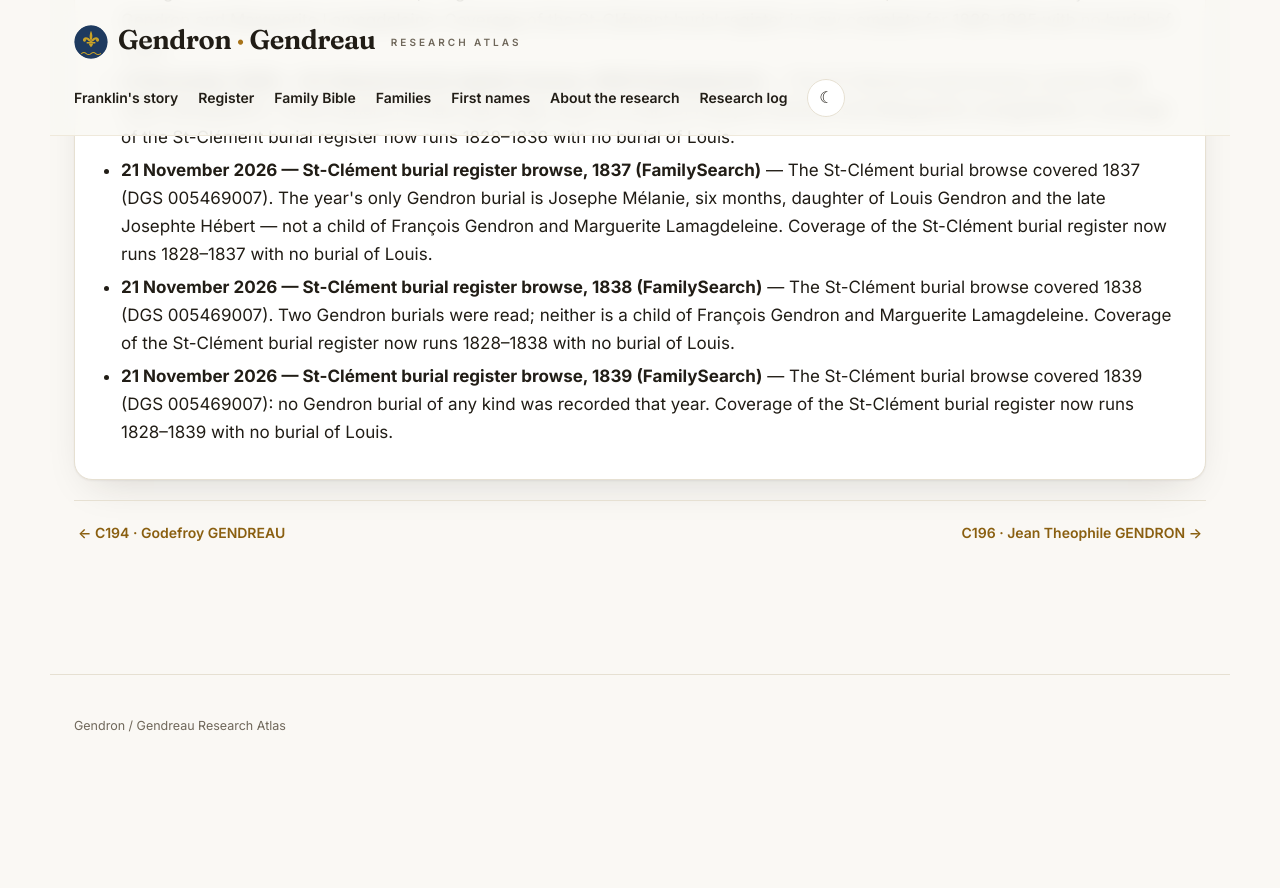
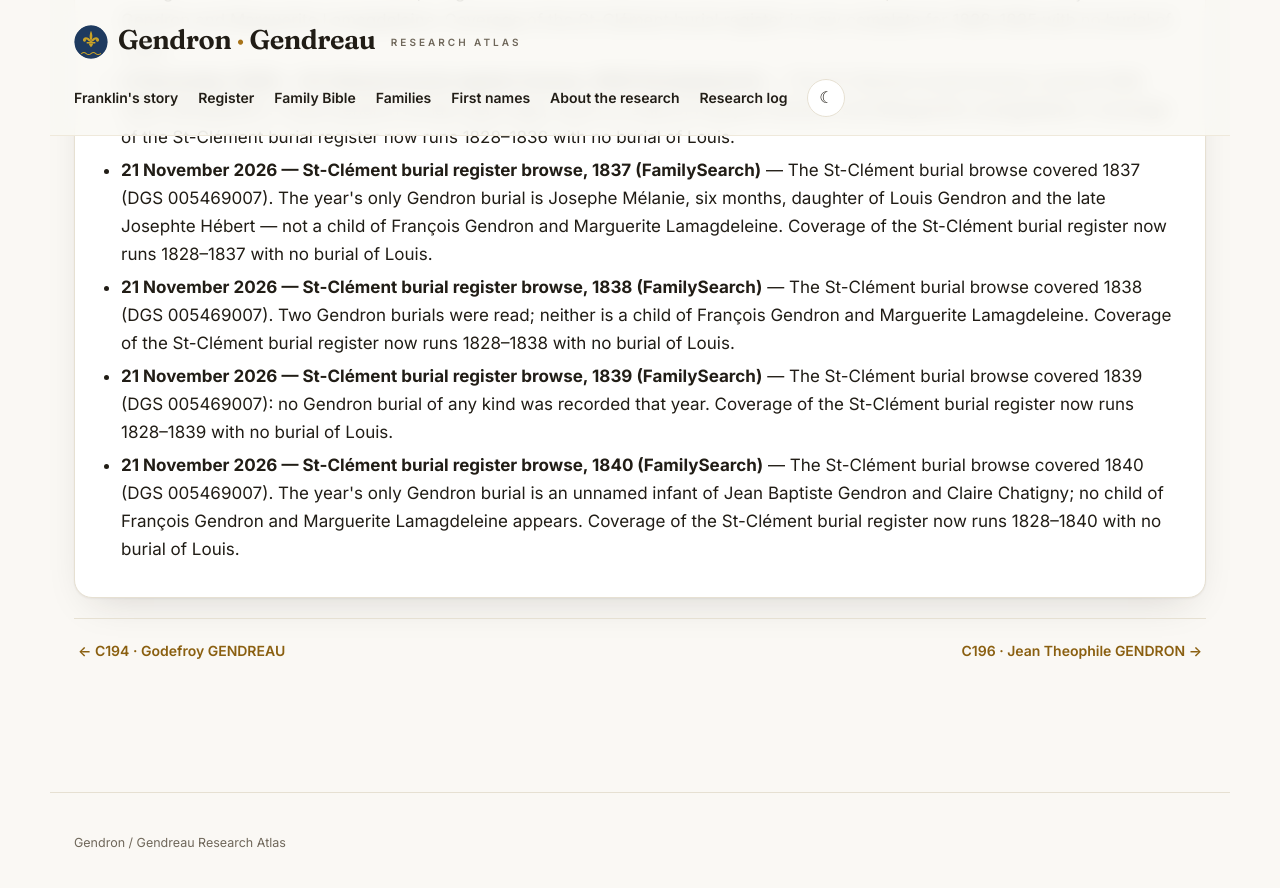
Before and after one commit to vetharmon/gendron-research, a Jekyll site: the page built from _candidates/c195.md, in a window 1280 px wide and 900 px high, scrolled down 3460 px. Shown: the top 888 px of the window. Built offline with Jekyll 4.4.1, drawn with Linux system fonts in a browser that asks for light colours; before the commit the page ends 4243 px from its top, so only the background shows below that.

Commit message:
St-Clement burial browse 1840 — entries for C080, C172, C195, C212

```diff
--- a/_candidates/c195.md
+++ b/_candidates/c195.md
@@ -60,6 +60,8 @@ search_log:
   outcome: 'The St-Clément burial browse covered 1838 (DGS 005469007). Two Gendron burials were read; neither is a child of François Gendron and Marguerite Lamagdeleine. Coverage of the St-Clément burial register now runs 1828–1838 with no burial of Louis.'
 - resource: 21 November 2026 — St-Clément burial register browse, 1839 (FamilySearch)
   outcome: 'The St-Clément burial browse covered 1839 (DGS 005469007): no Gendron burial of any kind was recorded that year. Coverage of the St-Clément burial register now runs 1828–1839 with no burial of Louis.'
+- resource: 21 November 2026 — St-Clément burial register browse, 1840 (FamilySearch)
+  outcome: 'The St-Clément burial browse covered 1840 (DGS 005469007). The year''s only Gendron burial is an unnamed infant of Jean Baptiste Gendron and Claire Chatigny; no child of François Gendron and Marguerite Lamagdeleine appears. Coverage of the St-Clément burial register now runs 1828–1840 with no burial of Louis.'
 permalink: /candidates/c195/
 sources:
 - label: LAFRANCE baptism (act 4253710)
```
Also changed, not shown: _candidates/c080.md (+2 -0 lines), _candidates/c172.md (+2 -0 lines), _candidates/c212.md (+2 -0 lines).
